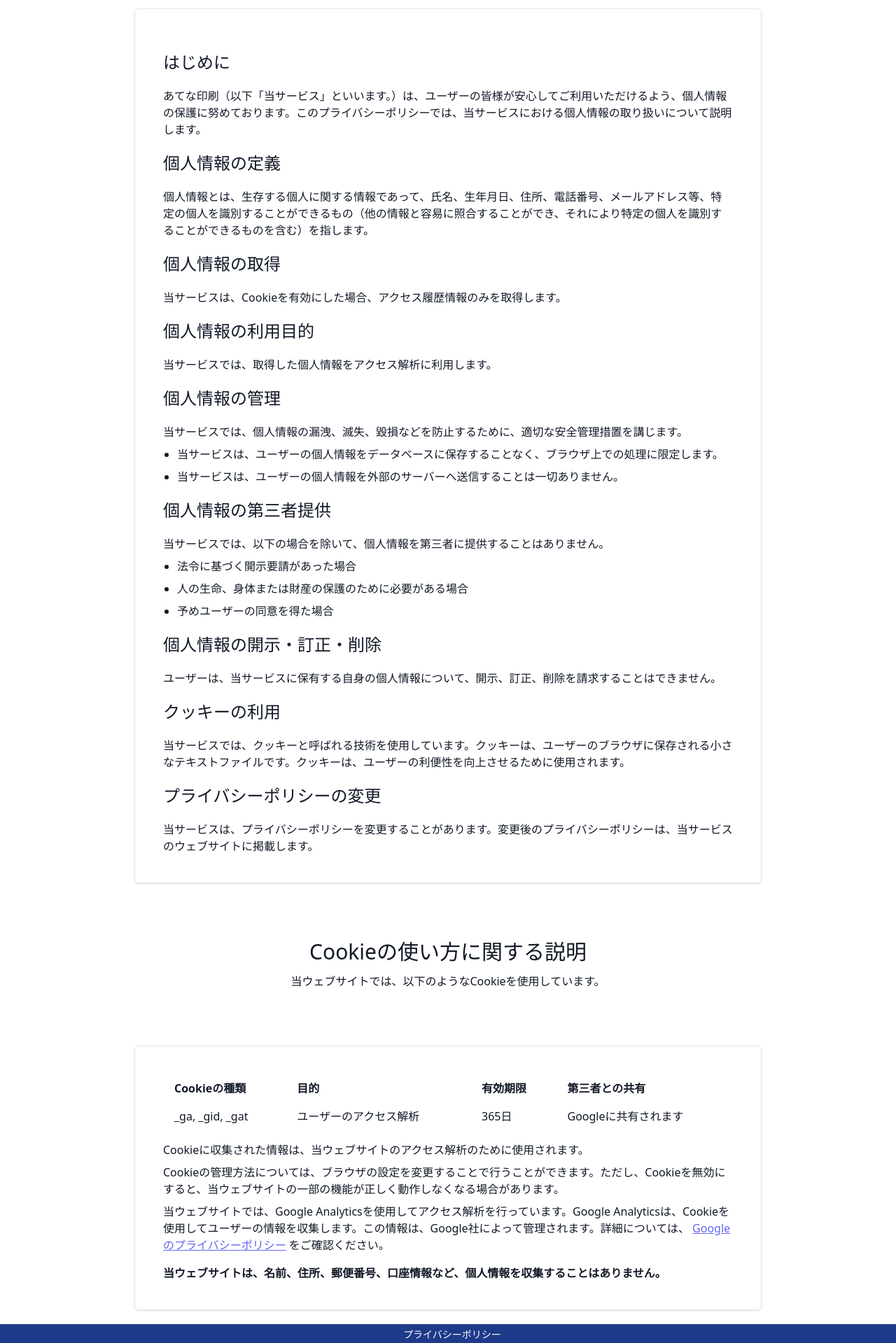
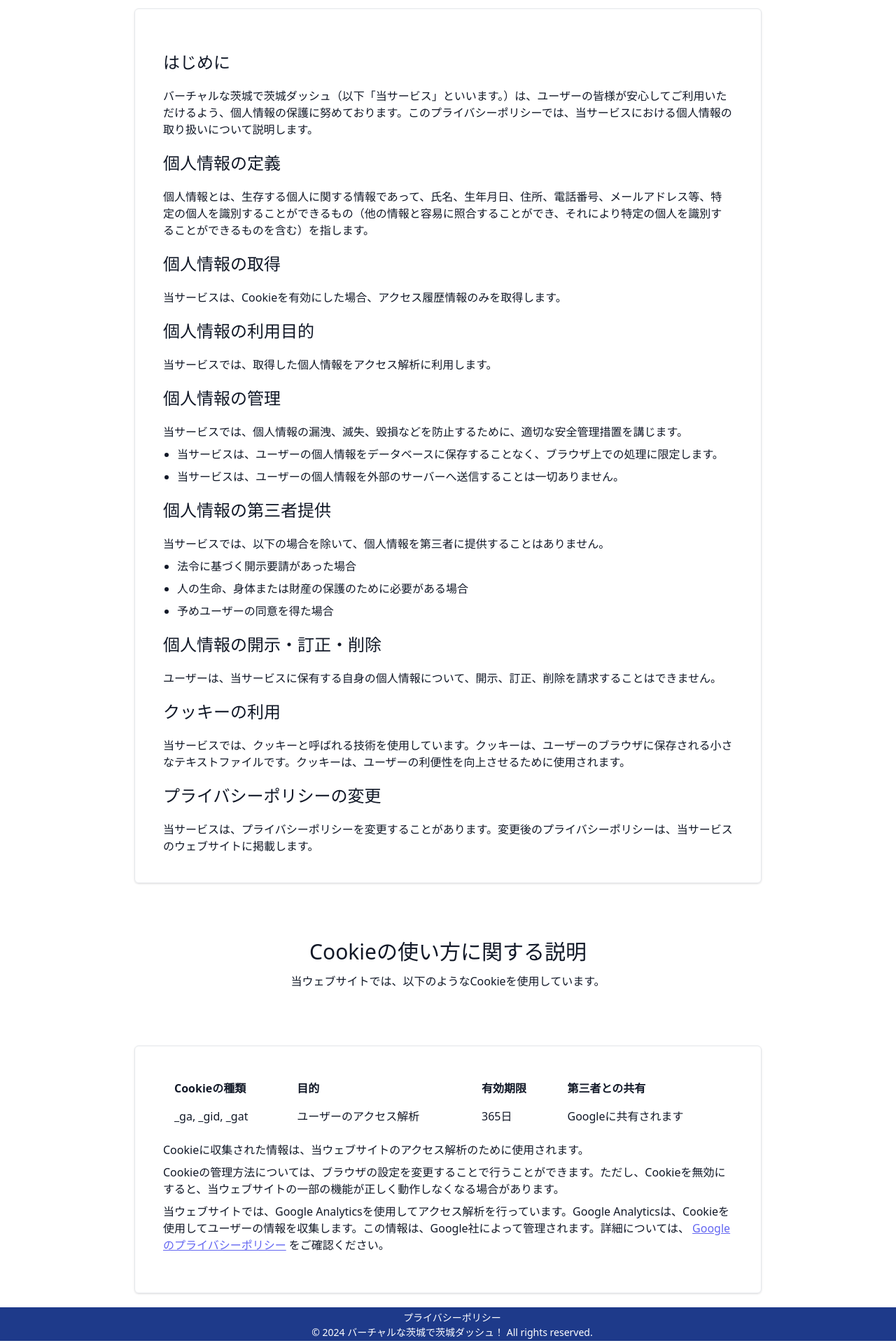
Before and after one commit to noricha-vr/Hackathon00, a SvelteKit app: page /privacy in a window 1280 px wide. Shown: the part 220-2139 px from the top of the page at 70% size. Built offline with nearby package versions, Linux system fonts and the light colour scheme.

Commit message:
Update privacy policy text in +page.svelte

```diff
--- a/src/routes/privacy/+page.svelte
+++ b/src/routes/privacy/+page.svelte
@@ -8,7 +8,7 @@
         >
             <h2 class="text-2xl my-5">はじめに</h2>
             <p>
-                あてな印刷（以下「当サービス」といいます。）は、ユーザーの皆様が安心してご利用いただけるよう、個人情報の保護に努めております。このプライバシーポリシーでは、当サービスにおける個人情報の取り扱いについて説明します。
+                バーチャルな茨城で茨城ダッシュ（以下「当サービス」といいます。）は、ユーザーの皆様が安心してご利用いただけるよう、個人情報の保護に努めております。このプライバシーポリシーでは、当サービスにおける個人情報の取り扱いについて説明します。
             </p>
             <h2 class="text-2xl my-5">個人情報の定義</h2>
             <p>
@@ -100,9 +100,6 @@
                 >
                 をご確認ください。
             </p>
-            <p class="font-bold">
-                当ウェブサイトは、名前、住所、郵便番号、口座情報など、個人情報を収集することはありません。
-            </p>
         </div>
     </section>
 </div>
```
